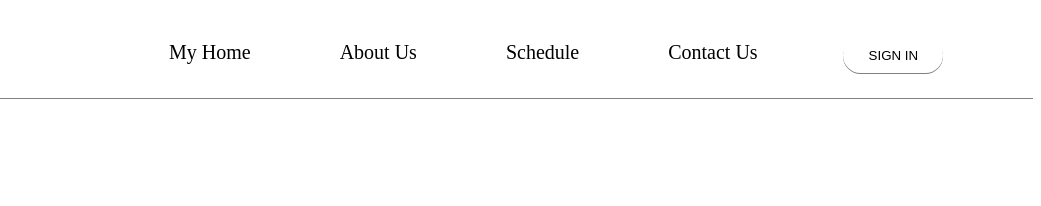
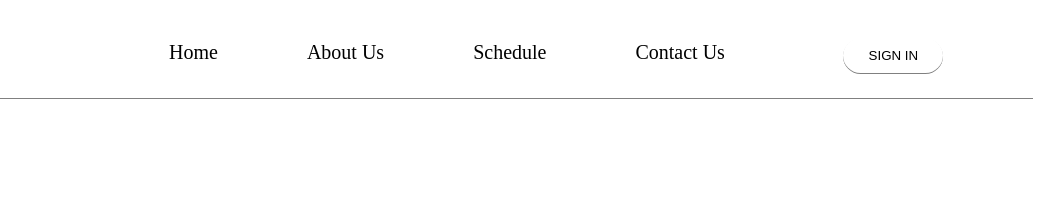
Before and after one commit to Sahil8383/Meeting-Scheduler, a plain HTML site: page index.html in a window 1280 px wide. Shown: the top 206 px of the page, 239-1280 px from the left. Drawn offline with Linux system fonts and the light colour scheme.

Commit message:
Changed ome again

```diff
--- a/index.html
+++ b/index.html
@@ -15,7 +15,7 @@
         <div class="logo"><img class="logoimg" src="/Img/finallogo.png"> </div>
         <div class="navlist">
             <ul>
-                <li><a class="href" href="index.html">My  Home</a></li>
+                <li><a class="href" href="index.html">Home</a></li>
                 <li><a href="#AboutusSection">About Us</a></li>
                 <li><a class="href" href="scedule.html">Schedule</a></li>
                 <li><a href="#">Contact Us</a></li>
```
